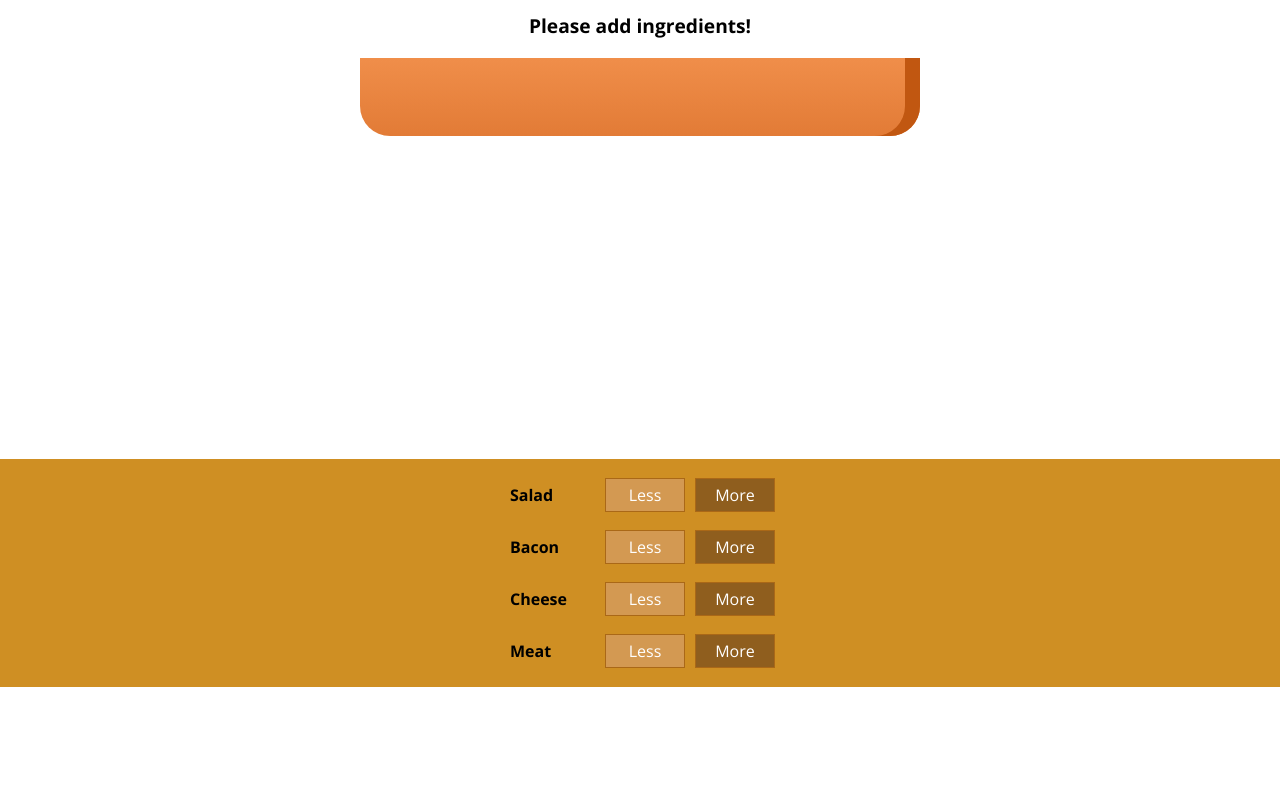
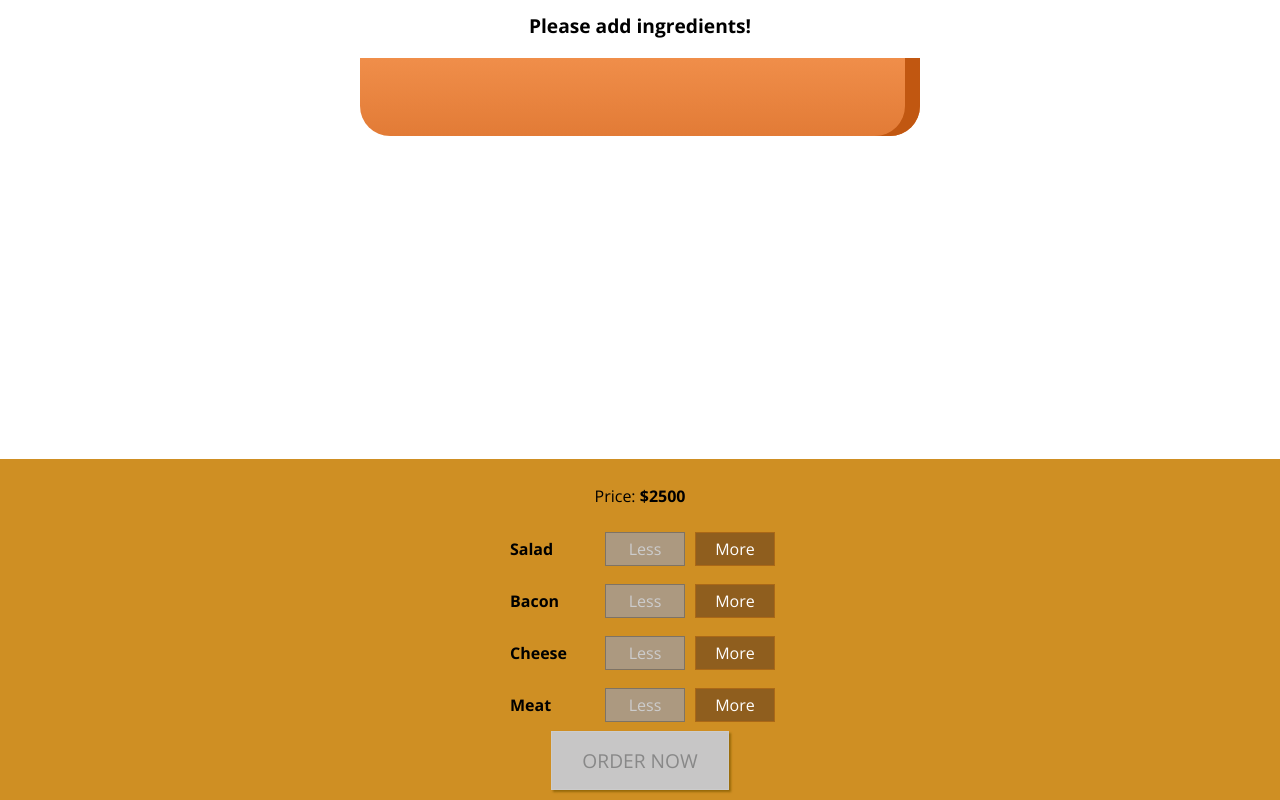
Before and after one commit to cristobalgvera/react-learning, a React (Create React App) app: page / in a window 1280 px wide. Shown: the part 179-979 px from the top of the page. Before the commit the page ends 866 px from the top, so only its background shows below. Built offline with nearby package versions, Linux system fonts and the light colour scheme.

Commit message:
burger creation logic finished

```diff
--- a/src/components/Burger/BuildControls/BuildControl/BuildControl.jsx
+++ b/src/components/Burger/BuildControls/BuildControl/BuildControl.jsx
@@ -1,5 +1,7 @@
-import React from "react";
+import React, { useContext } from "react";
 import PropTypes from "prop-types";
+
+import BurgerBuilderContext from "../../../../context/BurgerBuilderContext/BurgerBuilderContext";
 
 import {
   BuildControl as BuildControlClass,
@@ -8,17 +10,31 @@ import {
   Label,
 } from "./BuildControl.module.scss";
 
-const BuildControl = ({ label }) => (
-  <div className={BuildControlClass}>
-    <div className={Label}>{label}</div>
-    <button className={Less}>Less</button>
-    <button className={More}>More</button>
-  </div>
-);
+const BuildControl = ({ label, ingredient }) => {
+  const { addIngredient, removeIngredient, disabledInfo } = useContext(
+    BurgerBuilderContext
+  );
+  return (
+    <div className={BuildControlClass}>
+      <div className={Label}>{label}</div>
+      <button
+        className={Less}
+        disabled={disabledInfo[ingredient]}
+        onClick={() => removeIngredient(ingredient)}
+      >
+        Less
+      </button>
+      <button className={More} onClick={() => addIngredient(ingredient)}>
+        More
+      </button>
+    </div>
+  );
+};
 
 const { string } = PropTypes;
 BuildControl.propTypes = {
-  label: string,
+  label: string.isRequired,
+  ingredient: string.isRequired,
 };
 
 export default BuildControl;
--- a/src/components/Burger/BuildControls/BuildControls.jsx
+++ b/src/components/Burger/BuildControls/BuildControls.jsx
@@ -1,7 +1,10 @@
 import React from "react";
 import PropTypes from "prop-types";
 
-import { BuildControls as BuildControlsClass } from "./BuildControls.module.scss";
+import {
+  BuildControls as BuildControlsClass,
+  OrderButton,
+} from "./BuildControls.module.scss";
 
 import BuildControl from "./BuildControl/BuildControl";
 
@@ -12,17 +15,24 @@ const controls = [
   { label: "Meat", ingredient: "meat" },
 ];
 
-const BuildControls = ({ addIngredient }) => (
+const BuildControls = ({ price, purchasable }) => (
   <div className={BuildControlsClass}>
+    <p>
+      Price: <strong>${price}</strong>
+    </p>
     {controls.map(({ ingredient, label }) => (
-      <BuildControl key={label} label={label} />
+      <BuildControl key={label} label={label} ingredient={ingredient} />
     ))}
+    <button disabled={!purchasable} className={OrderButton}>
+      ORDER NOW
+    </button>
   </div>
 );
 
-const { func } = PropTypes;
+const { number, bool } = PropTypes;
 BuildControls.propTypes = {
-  addIngredient: func.isRequired,
+  price: number.isRequired,
+  purchasable: bool.isRequired,
 };
 
 export default BuildControls;
--- a/src/components/Burger/BuildControls/BuildControls.module.scss
+++ b/src/components/Burger/BuildControls/BuildControls.module.scss
@@ -8,3 +8,45 @@
   margin: auto;
   padding: 10px 0;
 }
+
+.OrderButton {
+  background-color: #dad735;
+  outline: none;
+  cursor: pointer;
+  border: 1px solid #966909;
+  color: #966909;
+  font-family: inherit;
+  font-size: 1.2em;
+  padding: 15px 30px;
+  box-shadow: 2px 2px 2px #966909;
+
+  &:hover,
+  &active {
+    background-color: #a0db41;
+    border: 1px solid #966909;
+    color: #966909;
+  }
+
+  &:disabled {
+    background-color: #c7c6c6;
+    cursor: not-allowed;
+    border: 1px solid #ccc;
+    color: #888888;
+  }
+
+  &:not(:disabled) {
+    animation: enable 0.3s linear;
+  }
+}
+
+@keyframes enable {
+  0% {
+    transform: scale(1);
+  }
+  60% {
+    transform: scale(1.1);
+  }
+  100% {
+    transform: scale(1);
+  }
+}
--- /dev/null
+++ b/src/components/UI/Backdrop/Backdrop.jsx
@@ -0,0 +1,5 @@
+import React from "react";
+
+const Backdrop = () => {};
+
+export default Backdrop;
--- /dev/null
+++ b/src/components/UI/Modal/Modal.jsx
@@ -0,0 +1,6 @@
+import React from "react";
+import PropTypes from "prop-types";
+
+const Modal = ({}) => {};
+
+export default Modal;
--- a/src/containers/BurgerBuilder/BurgerBuilder.jsx
+++ b/src/containers/BurgerBuilder/BurgerBuilder.jsx
@@ -1,8 +1,9 @@
-import React, { useState } from "react";
+import React, { useEffect, useState } from "react";
 
 import Burger from "../../components/Burger/Burger";
 
 import BuildControls from "../../components/Burger/BuildControls/BuildControls";
+import BurgerBuilderContext from "../../context/BurgerBuilderContext/BurgerBuilderContext";
 
 const INGREDIENT_PRICES = {
   salad: 1000,
@@ -13,6 +14,8 @@ const INGREDIENT_PRICES = {
 
 const BurgerBuilder = () => {
   const [price, setPrice] = useState(2500);
+  const [disabledButtonsInfo, setDisabledButtonsInfo] = useState({});
+  const [purchasable, setPurchasable] = useState(false);
   const [ingredients, setIngredients] = useState({
     salad: 0,
     bacon: 0,
@@ -20,18 +23,55 @@ const BurgerBuilder = () => {
     meat: 0,
   });
 
+  useEffect(() => {
+    setDisabledButtonsInfo(() => {
+      const _ingredients = { ...ingredients };
+      for (let ingredient in ingredients)
+        _ingredients[ingredient] = _ingredients[ingredient] <= 0;
+      return _ingredients;
+    });
+
+    setPurchasable(() => {
+      const addedIngredients = Object.values({ ...ingredients }).reduce(
+        (totalIngredients, ingredientAmount) =>
+          (totalIngredients += ingredientAmount),
+        0
+      );
+      return addedIngredients > 0;
+    });
+  }, [ingredients]);
+
   const addIngredientHandler = (ingredient) => {
     setIngredients(({ ...prevState }) => ({
       ...prevState,
-      [ingredient]: prevState[ingredient]++,
+      [ingredient]: ++prevState[ingredient],
     }));
     setPrice((prevState) => prevState + INGREDIENT_PRICES[ingredient]);
+  };
+
+  const removeIngredientHandler = (ingredient) => {
+    if (ingredients[ingredient] <= 0) {
+      return;
+    }
+    setIngredients(({ ...prevState }) => ({
+      ...prevState,
+      [ingredient]: --prevState[ingredient],
+    }));
+    setPrice((prevState) => prevState - INGREDIENT_PRICES[ingredient]);
   };
 
   return (
     <>
       <Burger ingredients={ingredients} />
-      <BuildControls addIngredient={addIngredientHandler} />
+      <BurgerBuilderContext.Provider
+        value={{
+          addIngredient: addIngredientHandler,
+          removeIngredient: removeIngredientHandler,
+          disabledInfo: disabledButtonsInfo,
+        }}
+      >
+        <BuildControls purchasable={purchasable} price={price} />
+      </BurgerBuilderContext.Provider>
     </>
   );
 };
--- a/src/context/BurgerBuilderContext/BurgerBuilderContext.jsx
+++ b/src/context/BurgerBuilderContext/BurgerBuilderContext.jsx
@@ -1,8 +1,9 @@
-import React from "react";
+import { createContext } from "react";
 
-const BurgerBuilderContext = () => ({
+const BurgerBuilderContext = createContext({
   addIngredient: () => {},
   removeIngredient: () => {},
+  disabledInfo: {},
 });
 
 export default BurgerBuilderContext;
```
